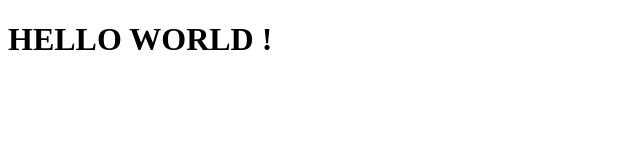
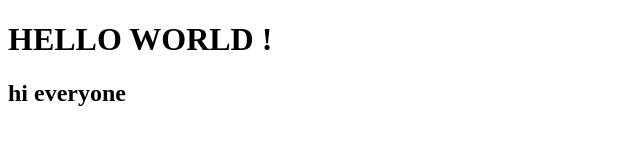
Before and after one commit to YassineJeridi/color-extention, a plain HTML site: page index.html in a window 1280 px wide. Shown: the whole page, without its empty margins (0-640 px from the left). Drawn offline with Linux system fonts and the light colour scheme.

Commit message:
adding h2

```diff
--- a/index.html
+++ b/index.html
@@ -7,5 +7,6 @@
 </head>
 <body>
     <h1>HELLO WORLD !</h1>
+    <h2>hi everyone</h2>
 </body>
 </html>
```
